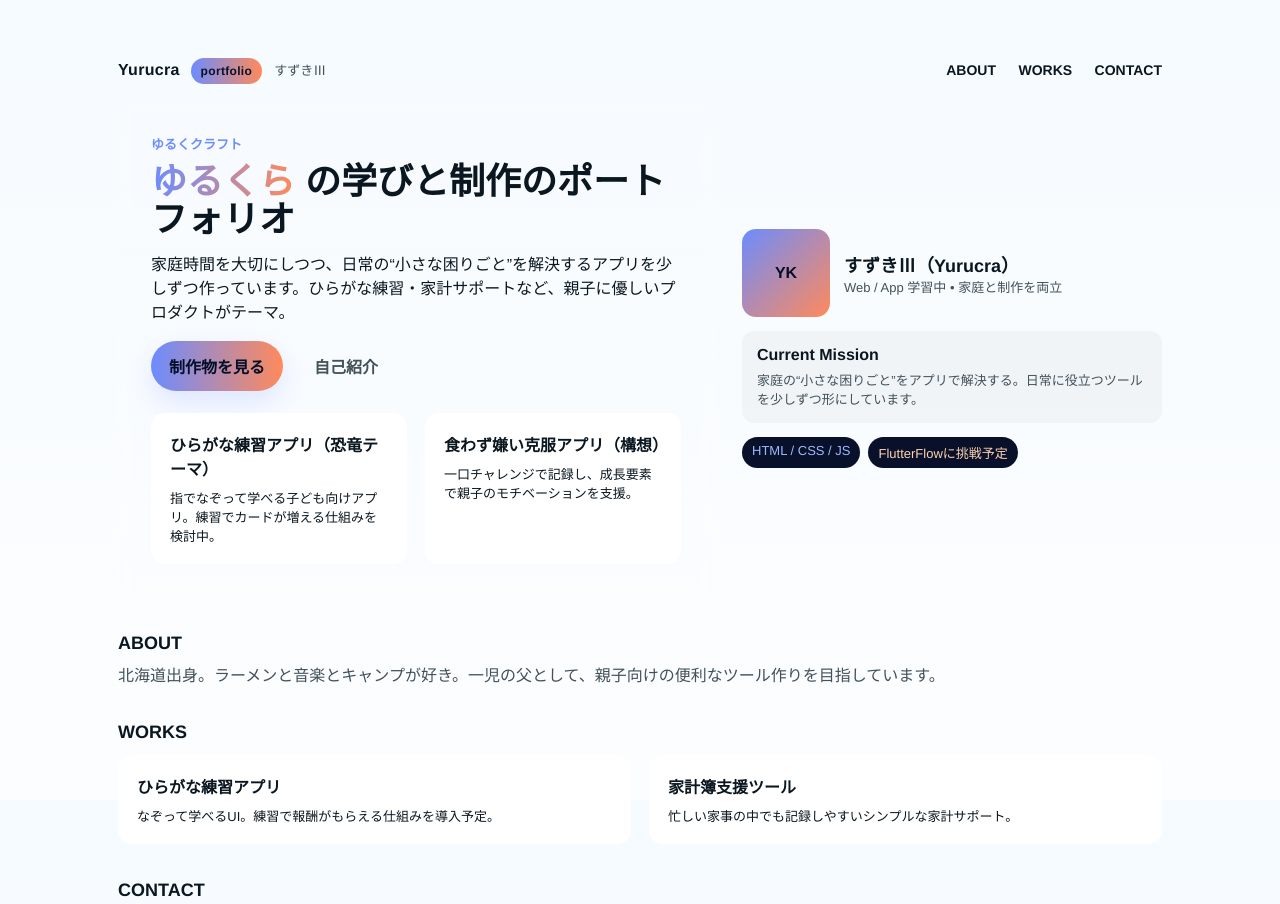
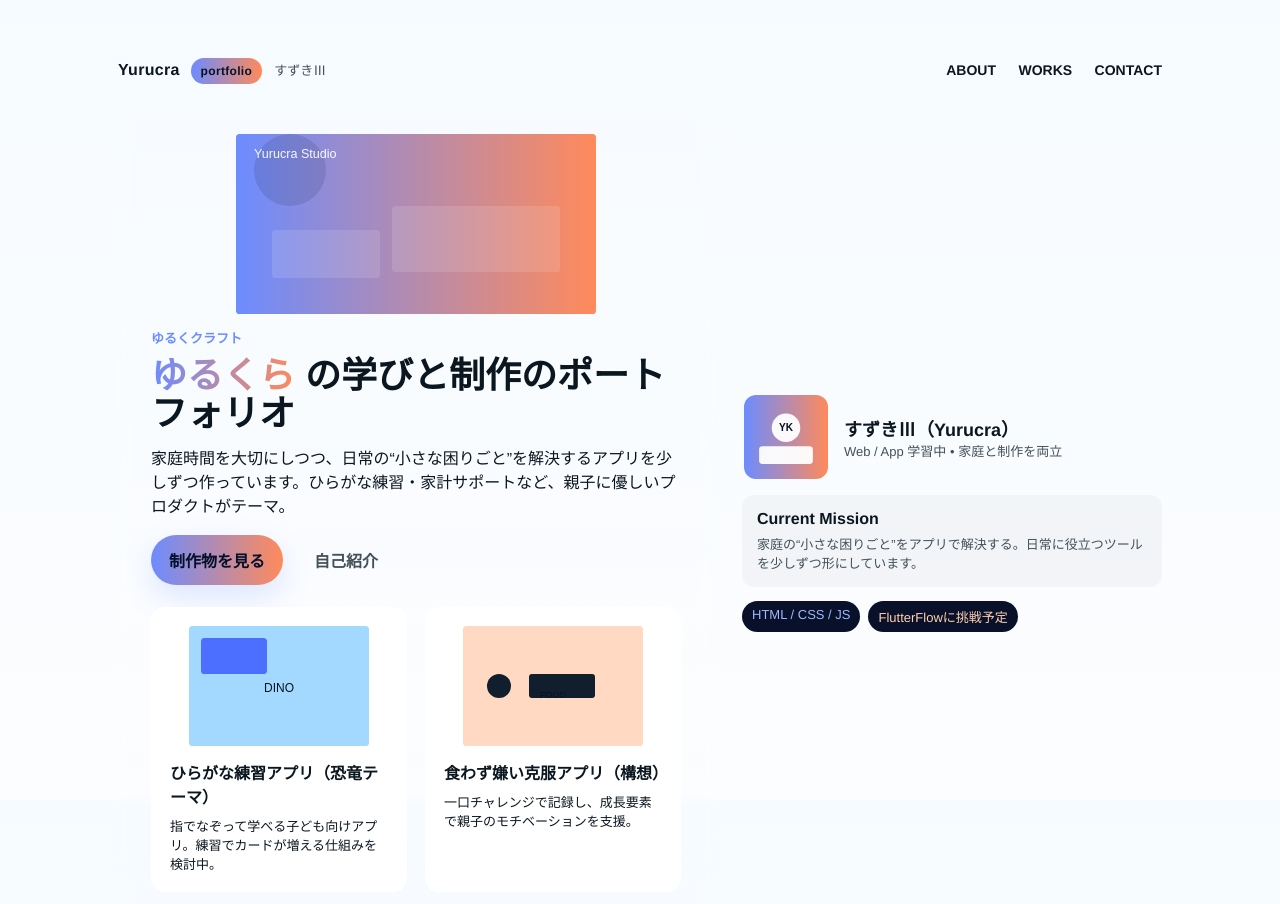
Before and after one commit to yurucrasounds-suzuki3/portfolio11.24, a plain HTML site: page index.html in a window 1280 px wide. Shown: the top 904 px of the page. Drawn offline with Linux system fonts and the light colour scheme.

Commit message:
画像を挿入

```diff
--- a/index.html
+++ b/index.html
@@ -56,6 +56,7 @@
       }
 
       .hero-card{background:linear-gradient(180deg,rgba(255,255,255,0.03),transparent);padding:32px;border-radius:var(--radius);backdrop-filter:blur(6px);border:1px solid rgba(255,255,255,0.04)}
+      .hero-illustration{width:100%;height:180px;object-fit:cover;border-radius:12px;margin-bottom:14px;display:block}
 
       .eyebrow{display:inline-block;color:var(--accent);font-weight:700;font-size:13px;margin-bottom:10px}
       h1{font-size:36px;margin:0 0 12px;line-height:1.05}
@@ -72,13 +73,15 @@
         display:flex;flex-direction:column;gap:14px
       }
       .profile-top{display:flex;gap:14px;align-items:center}
-      .avatar{width:88px;height:88px;border-radius:14px;background:linear-gradient(135deg,var(--accent),var(--accent-2));display:flex;align-items:center;justify-content:center;font-weight:800;color:#04102a}
+      .avatar{width:88px;height:88px;border-radius:14px;display:flex;align-items:center;justify-content:center;font-weight:800;color:#04102a;background:linear-gradient(135deg,var(--accent),var(--accent-2))}
+      .avatar-img{width:88px;height:88px;border-radius:14px;object-fit:cover;border:2px solid rgba(255,255,255,0.04)}
       .meta .name{font-weight:800;font-size:18px}
       .meta .role{font-size:13px;color:var(--muted)}
 
       /* Projects */
       .projects{display:grid;grid-template-columns:repeat(2,1fr);gap:18px;margin-top:22px}
       .project{background:var(--panel);padding:18px;border-radius:14px;border:1px solid rgba(255,255,255,0.03)}
+      .project-thumb{width:100%;height:120px;object-fit:cover;border-radius:10px;margin-bottom:10px}
       .project h3{margin:0 0 8px;font-size:16px}
       .project p{margin:0;color:var(--text);font-size:13px}
 
@@ -116,6 +119,18 @@
       <main>
         <div class="hero">
           <div class="hero-card">
+            <svg class="hero-illustration" width="100%" height="180" viewBox="0 0 1200 600" xmlns="http://www.w3.org/2000/svg" aria-hidden="true">
+              <defs>
+                <lineargradient id="g" x1="0" x2="1">
+                  <stop offset="0" stop-color="#6c8cff"/>
+                  <stop offset="1" stop-color="#ff8a5b"/>
+                </lineargradient>
+              </defs>
+              <rect width="1200" height="600" fill="url(#g)" rx="12" />
+              <g opacity="0.12"><circle cx="180" cy="120" r="120" fill="#081528"/></g>
+              <g fill="#ffffff" opacity="0.12"><rect x="120" y="320" width="360" height="160" rx="12"/><rect x="520" y="240" width="560" height="220" rx="12"/></g>
+              <text x="60" y="80" font-family="Arial,Helvetica,sans-serif" font-size="42" fill="#ffffff" opacity="0.95">Yurucra Studio</text>
+            </svg>
             <span class="eyebrow">ゆるくクラフト</span>
             <h1><strong>ゆるくら</strong> の学びと制作のポートフォリオ</h1>
             <p class="lead">家庭時間を大切にしつつ、日常の“小さな困りごと”を解決するアプリを少しずつ作っています。ひらがな練習・家計サポートなど、親子に優しいプロダクトがテーマ。</p>
@@ -127,10 +142,20 @@
 
             <div class="projects" style="margin-top:22px">
               <div class="project">
+                <svg class="project-thumb" width="100%" height="120" viewBox="0 0 600 400" xmlns="http://www.w3.org/2000/svg" aria-hidden="true">
+                  <rect width="600" height="400" rx="12" fill="#a3d9ff"/>
+                  <g transform="translate(40,40)"><rect width="220" height="120" rx="12" fill="#4c6fff"/></g>
+                  <text x="300" y="220" font-family="Arial,Helvetica,sans-serif" font-size="40" fill="#041426" text-anchor="middle">DINO</text>
+                </svg>
                 <h3>ひらがな練習アプリ（恐竜テーマ）</h3>
                 <p>指でなぞって学べる子ども向けアプリ。練習でカードが増える仕組みを検討中。</p>
               </div>
               <div class="project">
+                <svg class="project-thumb" width="100%" height="120" viewBox="0 0 600 400" xmlns="http://www.w3.org/2000/svg" aria-hidden="true">
+                  <rect width="600" height="400" rx="12" fill="#ffd9c2"/>
+                  <g fill="#041426" opacity="0.95"><circle cx="120" cy="200" r="40"/><rect x="220" y="160" width="220" height="80" rx="10"/></g>
+                  <text x="300" y="240" font-family="Arial,Helvetica,sans-serif" font-size="30" fill="#041426" text-anchor="middle">FOOD</text>
+                </svg>
                 <h3>食わず嫌い克服アプリ（構想）</h3>
                 <p>一口チャレンジで記録し、成長要素で親子のモチベーションを支援。</p>
               </div>
@@ -139,7 +164,15 @@
 
           <aside class="profile">
             <div class="profile-top">
-              <div class="avatar">YK</div>
+              <svg class="avatar-img" width="88" height="88" viewBox="0 0 200 200" xmlns="http://www.w3.org/2000/svg" aria-hidden="true">
+                <defs>
+                  <lineargradient id="a" x1="0" x2="1"><stop offset="0" stop-color="#6c8cff"/><stop offset="1" stop-color="#ff8a5b"/></lineargradient>
+                </defs>
+                <rect width="200" height="200" rx="18" fill="url(#a)"/>
+                <circle cx="100" cy="78" r="34" fill="#fff" opacity="0.95"/>
+                <rect x="36" y="122" width="128" height="42" rx="8" fill="#fff" opacity="0.95"/>
+                <text x="100" y="86" font-size="24" font-family="Arial,Helvetica,sans-serif" fill="#041226" text-anchor="middle" font-weight="700">YK</text>
+              </svg>
               <div class="meta">
                 <div class="name">すずきⅢ（Yurucra）</div>
                 <div class="role">Web / App 学習中 • 家庭と制作を両立</div>
```
